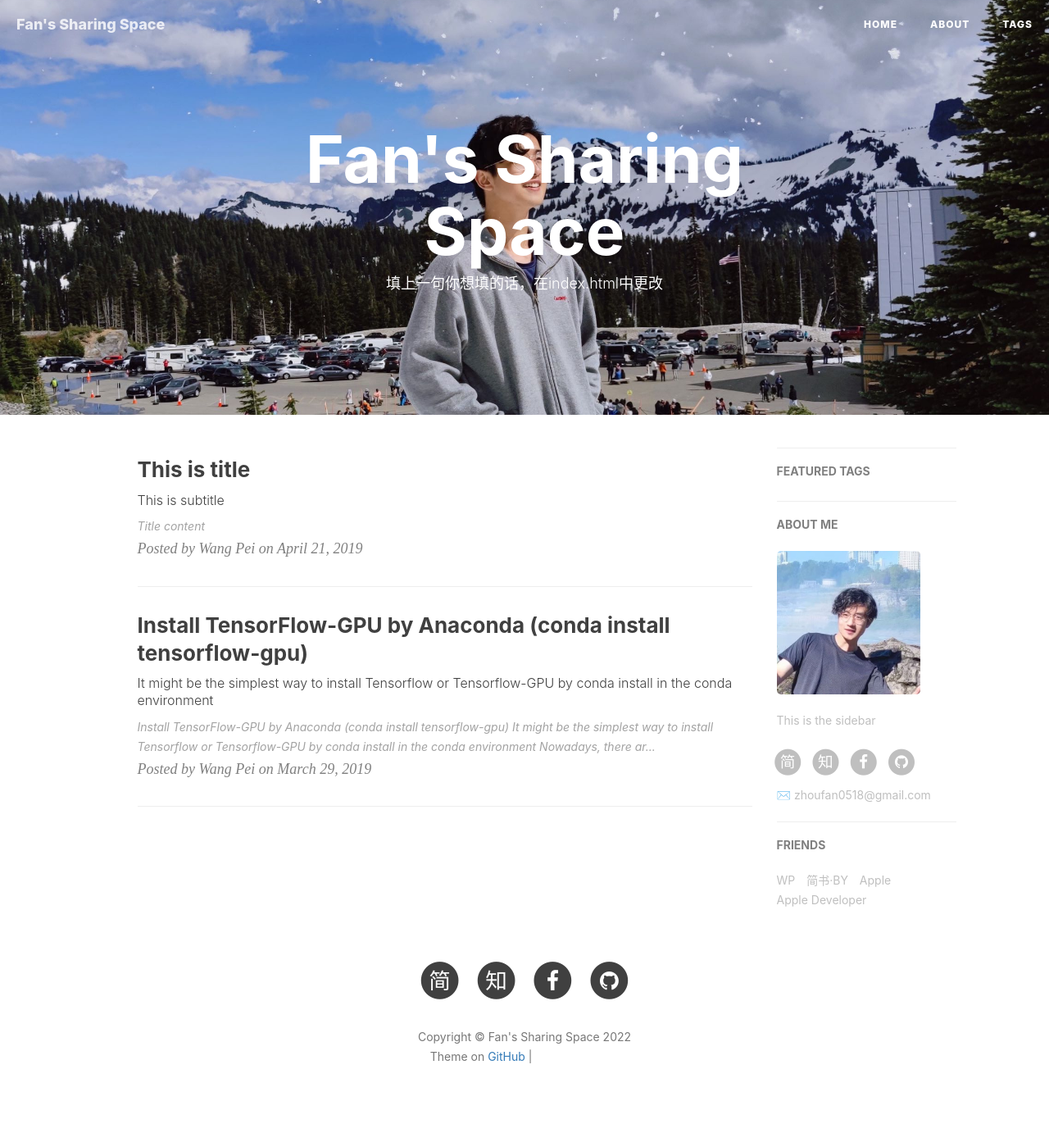
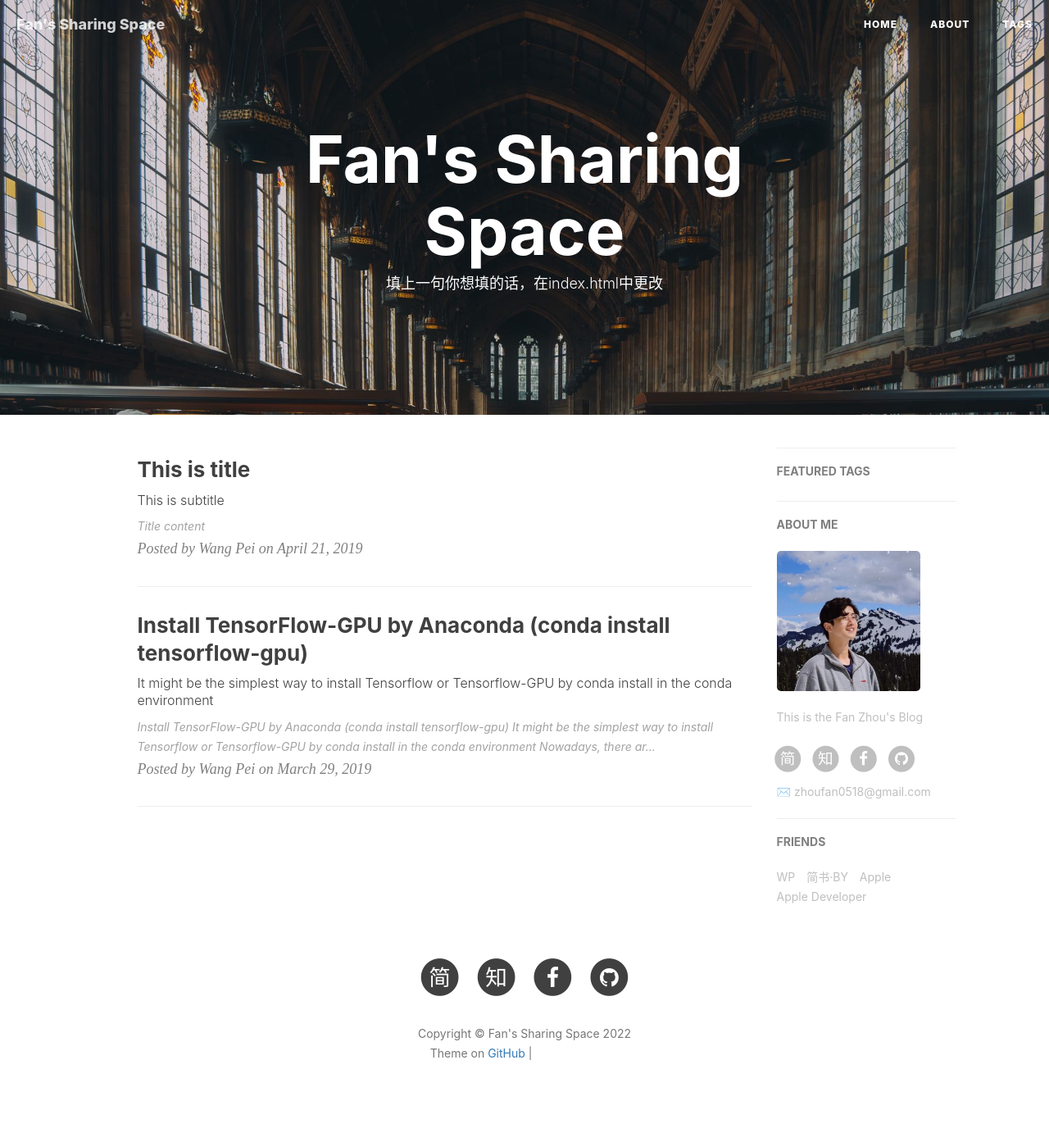
Before and after one commit to FanZhou-Kirito/FanZhou-Kirito.github.io, a Jekyll site: the page built from index.html, in a window 1280 px wide. Shown: the whole page at 82% size. Built offline with Jekyll 4.4.1, drawn with Linux system fonts in a browser that asks for light colours; nearby versions of some CDN libraries; the list of posts is cut into pages by our own code; comment, search, counter and statistics services are not loaded; grey boxes are pictures that could not be loaded.

Commit message:
add pics2

```diff
--- a/_config.yml
+++ b/_config.yml
@@ -1,7 +1,7 @@
 # Site settings
 title: Fan's Sharing Space
 SEOTitle: My Blog
-header-img: img/MtRainier1.jpg #post-bg-desk.jpg
+header-img: img/library6.jpg #post-bg-desk.jpg
 email: zhoufan0518@gmail.com
 description: "I will share my life and some knowledge here in the future."
 keyword: "My Blog"
@@ -11,8 +11,8 @@ github_repo: "https://github.com/FanZhou-Kirito/FanZhou-Kirito.github.io" # you
 
 # Sidebar settings
 sidebar: true                           # whether or not using Sidebar.
-sidebar-about-description: "This is the sidebar"
-sidebar-avatar: /img/Niagara1_1.jpg #avatar_binggan.jpg      # use absolute URL, seeing it's used in both `/` and `/about/`
+sidebar-about-description: "This is the Fan Zhou's Blog"
+sidebar-avatar: /img/MtRainier1_1.jpg #avatar_binggan.jpg      # use absolute URL, seeing it's used in both `/` and `/about/`
 
 
 
@@ -62,7 +62,7 @@ gitalk:
   enable: true    #是否开启Gitalk评论
   clientID:                             #生成的clientID
   clientSecret:     #生成的clientSecret
-  repo: name.github.io    #仓库名称
+  repo: FanZhou-Kirito.github.io    #仓库名称
   owner:     #github用户名
   admin:
   distractionFreeMode: true #是否启用类似FB的阴影遮罩
```
Also changed, not shown: img/MtRainier1_1.jpg (added).
